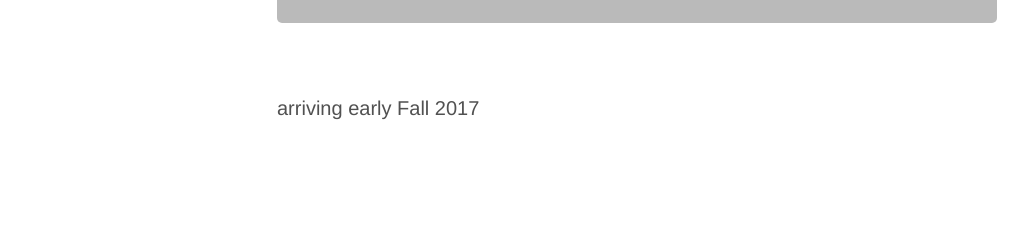
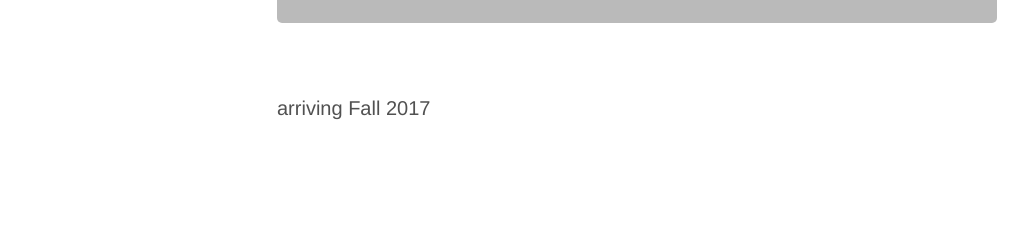
Before and after one commit to caseyanderson/awavepress.com, a Jekyll site: the page built from _posts/releases/2017-08-31-Six-or-Seven-Steps.md, in a window 1280 px wide. Shown: the part 877-1127 px from the top of the page, without its empty margins (3-1031 px from the left). Built offline with Jekyll 4.4.1, drawn with Linux system fonts in a browser that asks for light colours.

Commit message:
adjusting note about release season

```diff
--- a/_posts/releases/2017-08-31-Six-or-Seven-Steps.md
+++ b/_posts/releases/2017-08-31-Six-or-Seven-Steps.md
@@ -10,7 +10,7 @@ excerpt: CD / digital
 
 <br/>
 
-arriving early Fall 2017
+arriving Fall 2017
 
 <br/>
 
```
Also changed, not shown: _posts/releases/2017-08-31-TZATZI.md (+1 -1 lines).
